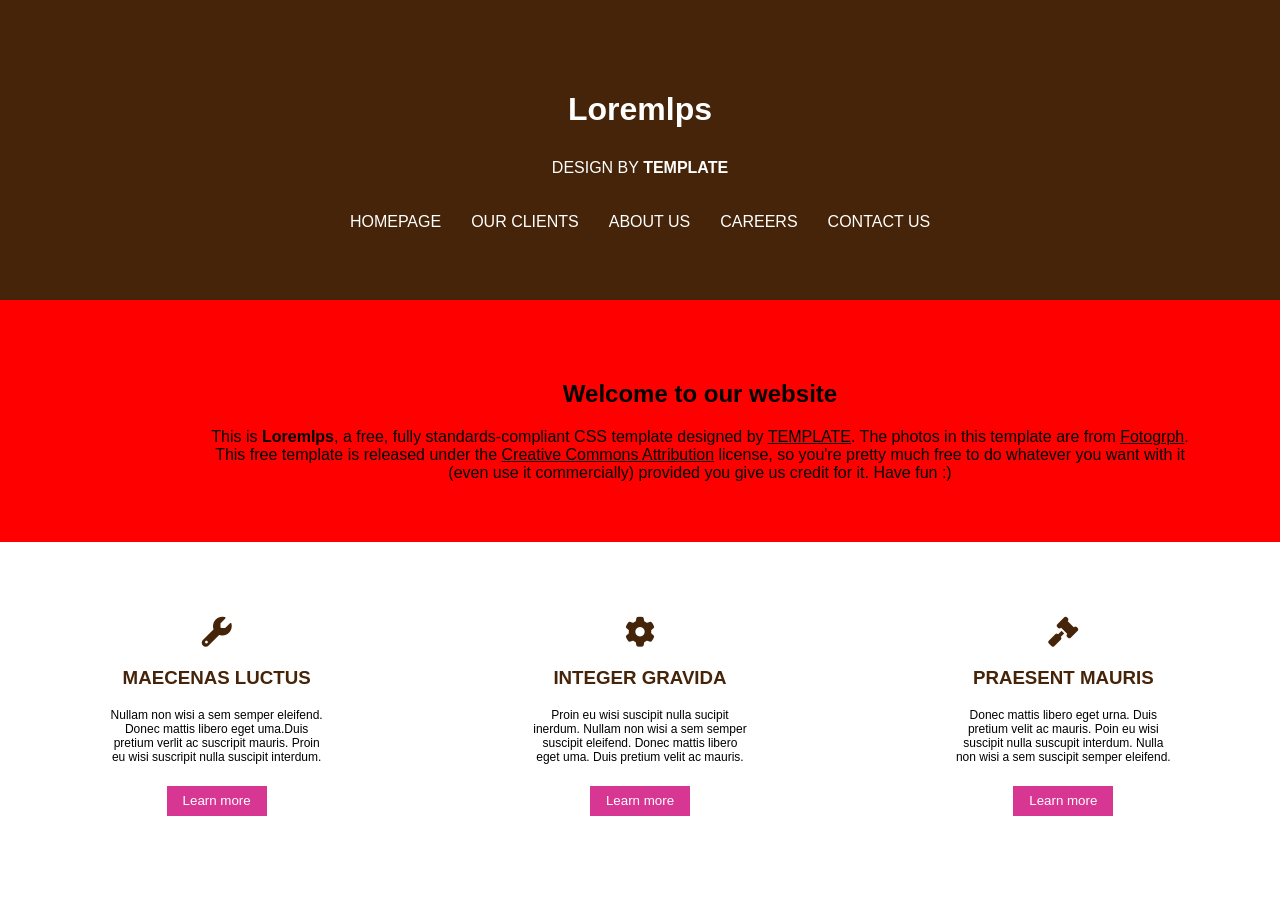
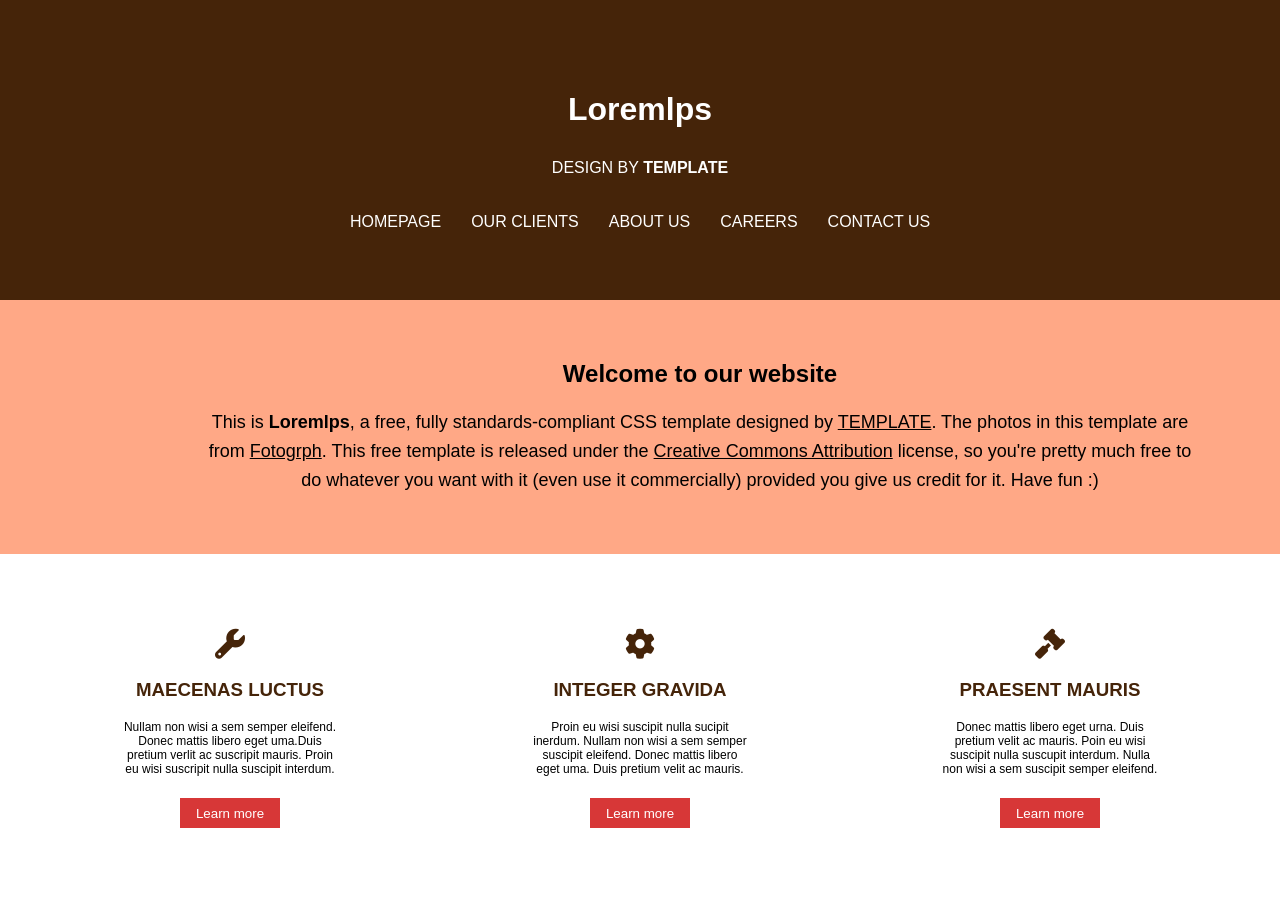
Before and after one commit to Sluvizottodev/aula_FUNDAMENTOS_WEB, a plain HTML site: page exercicio-casa/loremlps/index.html in a window 1280 px wide. Shown: the top 922 px of the page. Drawn offline with Linux system fonts and the light colour scheme.

Commit message:
Subindo alterações de style

```diff
--- a/exercicio-casa/loremlps/style.css
+++ b/exercicio-casa/loremlps/style.css
@@ -67,19 +67,27 @@ main {
 }
 
 #intro{
-    background-color: red;
+    background-color: rgba(255, 160, 122, 0.908);
     padding: 60px;
     width: 100%;
+    margin: 0 auto;
+}
+
+#intro h2{
+    max-width: 1000px;
     margin: 0 auto;
 }
 
 #intro p{
     max-width: 1000px;
     margin: 0 auto;
+    margin-top: 20px;
+    font-size: 18px;
+    line-height: 1.6;
 }
 
 button{
-    background-color: rgba(209, 22, 128, 0.855);
+    background-color: rgba(209, 22, 22, 0.855);
     color: #fff;
     height: 30px;
     width: 100px;
@@ -97,6 +105,9 @@ button{
     margin-top: 40px;
     gap: 30px;
     flex-wrap: wrap;
+    max-width: 1200px;
+    margin-left: auto;
+    margin-right: auto;
 
 }
 
```
